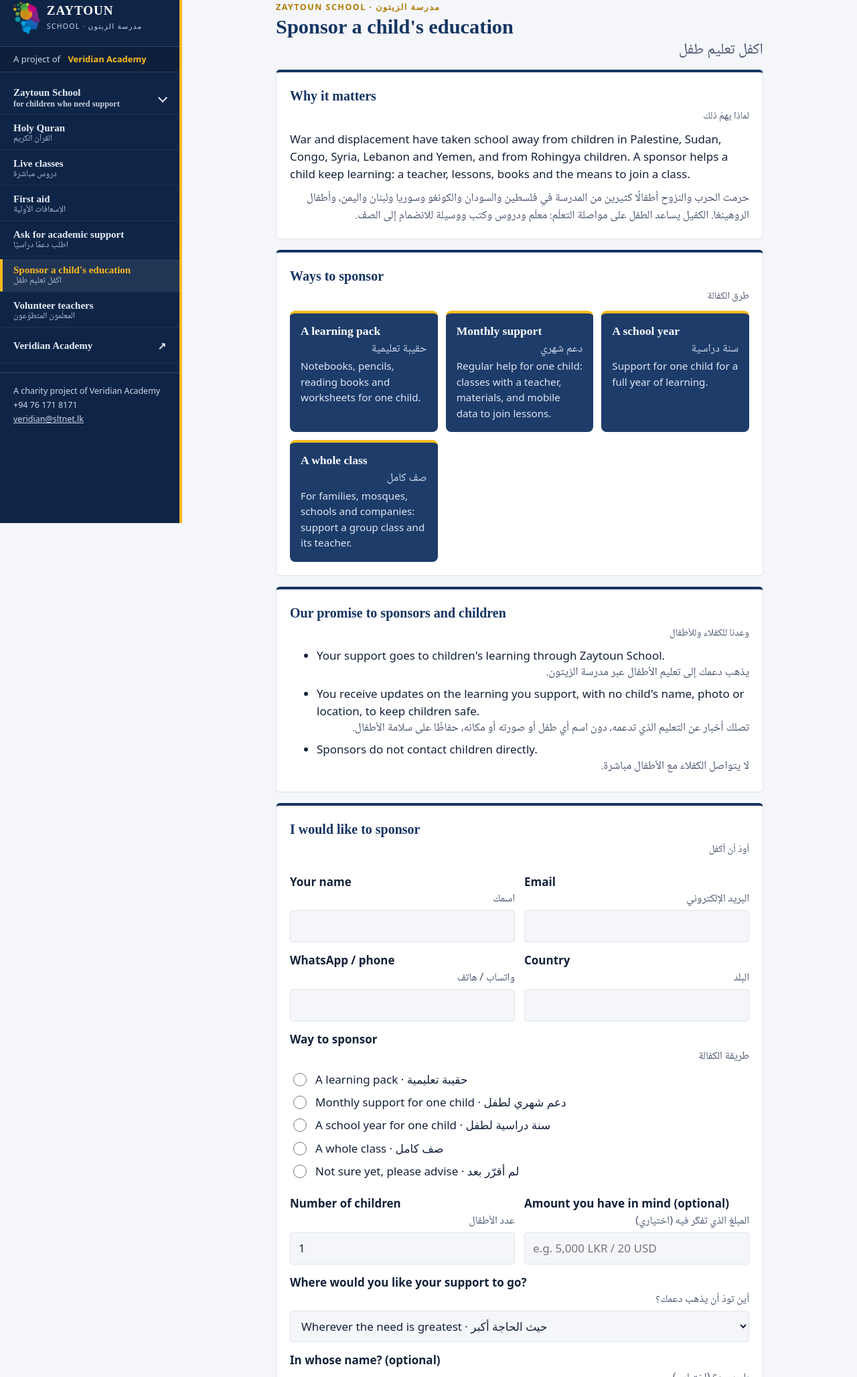
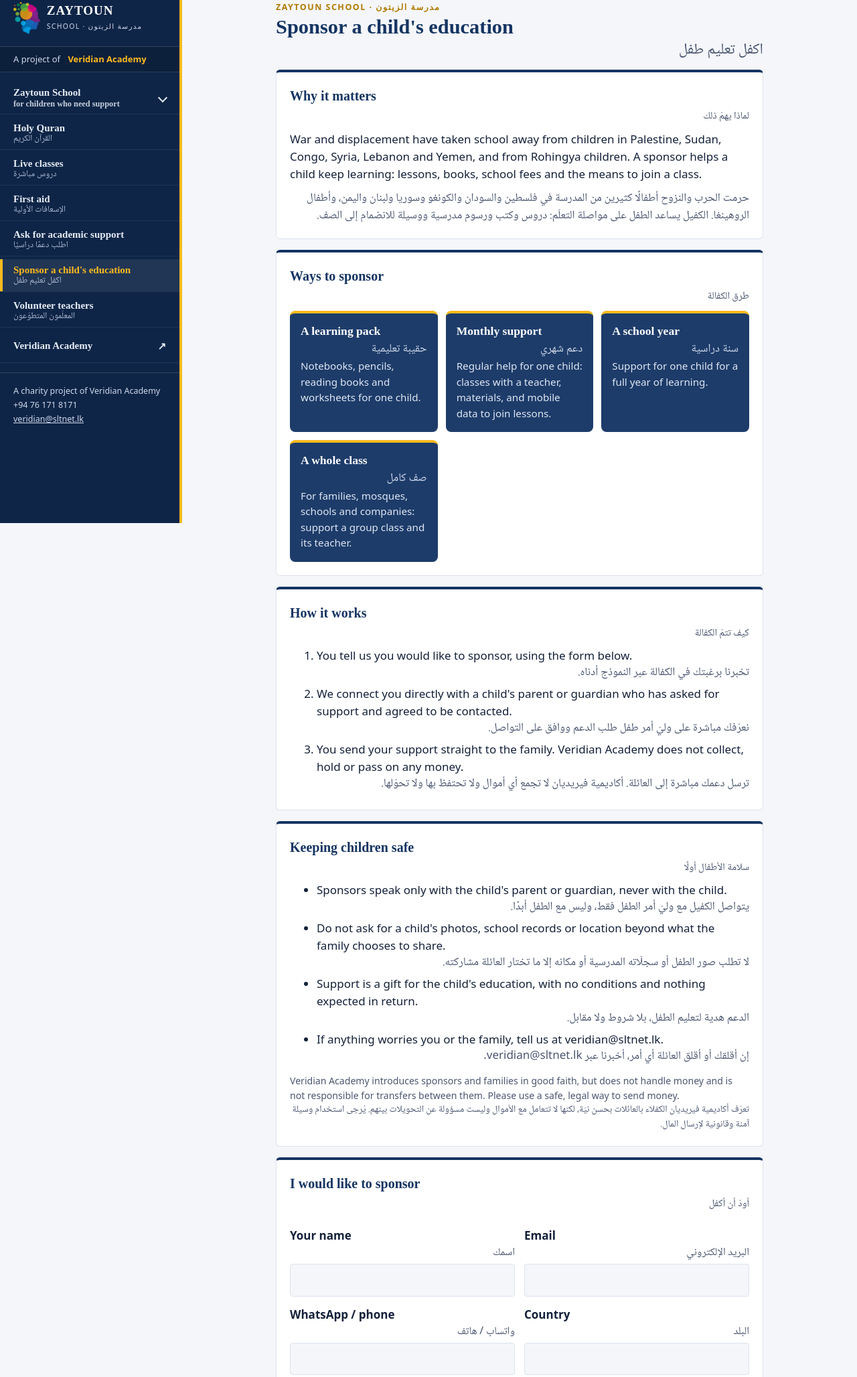
Before and after one commit to sam2408-spec/Veridian, a plain HTML site: page school/sponsor.html in a window 1280 px wide. Shown: the part 19-2075 px from the top of the page at 67% size. Drawn offline with Linux system fonts and the light colour scheme.

Commit message:
Sponsorship: connect sponsors directly with families; Veridian handles no money
Co-Authored-By: Claude Opus 5.5 <noreply@anthropic.com>
Claude-Session: https://claude.ai/code/session_01XxK8kg5TA4EYiyGmqT5x9P

```diff
--- a/school-sw.js
+++ b/school-sw.js
@@ -1,6 +1,6 @@
 // Saves the school on the phone the first time it opens, so it works with no internet afterwards.
 // Quran surahs are kept in a separate cache ("zaytoun-quran") by the page itself, and are never deleted here.
-var CACHE = "zaytoun-v10";
+var CACHE = "zaytoun-v11";
 var KEEP = [CACHE, "zaytoun-quran"];
 var FILES = ["/school", "/school/firstaid", "/school/teach", "/school/help", "/school/sponsor", "/school/nav.js", "/school/manifest.webmanifest", "/img/icon-512.png"];
 self.addEventListener("install", function (e) {
--- a/school/sponsor.html
+++ b/school/sponsor.html
@@ -49,12 +49,12 @@ a{color:var(--navy)}
 <h1>Sponsor a child's education<span class="ar">اكفل تعليم طفل</span></h1>
 </header>
 
-<div class="ok" id="thanks" hidden><b>Thank you for your kindness.</b> The Veridian team will contact you with how to give and how your support will be used.<span class="ar">شكرًا لكرمك. سيتواصل معك فريق فيريديان ليشرح طريقة التبرّع وكيف سيُستخدم دعمك.</span></div>
+<div class="ok" id="thanks" hidden><b>Thank you for your kindness.</b> The Veridian team will contact you to introduce you to a family.<span class="ar">شكرًا لكرمك. سيتواصل معك فريق فيريديان ليعرّفك على إحدى العائلات.</span></div>
 
 <div class="card">
 <h2>Why it matters<span class="ar">لماذا يهمّ ذلك</span></h2>
-<p style="margin:0">War and displacement have taken school away from children in Palestine, Sudan, Congo, Syria, Lebanon and Yemen, and from Rohingya children. A sponsor helps a child keep learning: a teacher, lessons, books and the means to join a class.</p>
-<p class="ar" style="margin:10px 0 0">حرمت الحرب والنزوح أطفالًا كثيرين من المدرسة في فلسطين والسودان والكونغو وسوريا ولبنان واليمن، وأطفال الروهينغا. الكفيل يساعد الطفل على مواصلة التعلّم: معلّم ودروس وكتب ووسيلة للانضمام إلى الصف.</p>
+<p style="margin:0">War and displacement have taken school away from children in Palestine, Sudan, Congo, Syria, Lebanon and Yemen, and from Rohingya children. A sponsor helps a child keep learning: lessons, books, school fees and the means to join a class.</p>
+<p class="ar" style="margin:10px 0 0">حرمت الحرب والنزوح أطفالًا كثيرين من المدرسة في فلسطين والسودان والكونغو وسوريا ولبنان واليمن، وأطفال الروهينغا. الكفيل يساعد الطفل على مواصلة التعلّم: دروس وكتب ورسوم مدرسية ووسيلة للانضمام إلى الصف.</p>
 </div>
 
 <div class="card">
@@ -68,12 +68,23 @@ a{color:var(--navy)}
 </div>
 
 <div class="card">
-<h2>Our promise to sponsors and children<span class="ar">وعدنا للكفلاء وللأطفال</span></h2>
+<h2>How it works<span class="ar">كيف تتمّ الكفالة</span></h2>
+<ol style="margin:0">
+<li>You tell us you would like to sponsor, using the form below.<span class="ar">تخبرنا برغبتك في الكفالة عبر النموذج أدناه.</span></li>
+<li>We connect you directly with a child's parent or guardian who has asked for support and agreed to be contacted.<span class="ar">نعرّفك مباشرة على وليّ أمر طفل طلب الدعم ووافق على التواصل.</span></li>
+<li>You send your support straight to the family. Veridian Academy does not collect, hold or pass on any money.<span class="ar">ترسل دعمك مباشرة إلى العائلة. أكاديمية فيريديان لا تجمع أي أموال ولا تحتفظ بها ولا تحوّلها.</span></li>
+</ol>
+</div>
+
+<div class="card">
+<h2>Keeping children safe<span class="ar">سلامة الأطفال أولًا</span></h2>
 <ul style="margin:0">
-<li>Your support goes to children's learning through Zaytoun School.<span class="ar">يذهب دعمك إلى تعليم الأطفال عبر مدرسة الزيتون.</span></li>
-<li>You receive updates on the learning you support, with no child's name, photo or location, to keep children safe.<span class="ar">تصلك أخبار عن التعليم الذي تدعمه، دون اسم أي طفل أو صورته أو مكانه، حفاظًا على سلامة الأطفال.</span></li>
-<li>Sponsors do not contact children directly.<span class="ar">لا يتواصل الكفلاء مع الأطفال مباشرة.</span></li>
+<li>Sponsors speak only with the child's parent or guardian, never with the child.<span class="ar">يتواصل الكفيل مع وليّ أمر الطفل فقط، وليس مع الطفل أبدًا.</span></li>
+<li>Do not ask for a child's photos, school records or location beyond what the family chooses to share.<span class="ar">لا تطلب صور الطفل أو سجلّاته المدرسية أو مكانه إلا ما تختار العائلة مشاركته.</span></li>
+<li>Support is a gift for the child's education, with no conditions and nothing expected in return.<span class="ar">الدعم هدية لتعليم الطفل، بلا شروط ولا مقابل.</span></li>
+<li>If anything worries you or the family, tell us at veridian@sltnet.lk.<span class="ar">إن أقلقك أو أقلق العائلة أي أمر، أخبرنا عبر veridian@sltnet.lk.</span></li>
 </ul>
+<p class="note" style="margin:12px 0 0">Veridian Academy introduces sponsors and families in good faith, but does not handle money and is not responsible for transfers between them. Please use a safe, legal way to send money.<span class="ar">تعرّف أكاديمية فيريديان الكفلاء بالعائلات بحسن نيّة، لكنها لا تتعامل مع الأموال وليست مسؤولة عن التحويلات بينهم. يُرجى استخدام وسيلة آمنة وقانونية لإرسال المال.</span></p>
 </div>
 
 <form class="card" id="spon" action="https://formsubmit.co/veridian@sltnet.lk" method="POST">
@@ -101,7 +112,6 @@ a{color:var(--navy)}
 
 <div class="two">
 <div><label for="k">Number of children <span class="ar">عدد الأطفال</span></label><input id="k" name="Number of children" type="number" min="1" value="1"></div>
-<div><label for="a">Amount you have in mind (optional) <span class="ar">المبلغ الذي تفكّر فيه (اختياري)</span></label><input id="a" name="Amount and currency" placeholder="e.g. 5,000 LKR / 20 USD"></div>
 </div>
 
 <label for="r">Where would you like your support to go? <span class="ar">أين تودّ أن يذهب دعمك؟</span></label>
@@ -113,10 +123,11 @@ a{color:var(--navy)}
 <label for="m">Message (optional) <span class="ar">رسالة (اختياري)</span></label>
 <textarea id="m" name="Message"></textarea>
 
-<label class="check"><input type="checkbox" name="Agrees to contact" value="Yes" required><span>I agree that the Veridian team may contact me about sponsoring. <span class="ar">أوافق على أن يتواصل معي فريق فيريديان بخصوص الكفالة.</span></span></label>
+<label class="check"><input type="checkbox" name="Agrees to contact" value="Yes" required><span>I agree that the Veridian team may contact me and share my name and contact details with the family I am introduced to. <span class="ar">أوافق على أن يتواصل معي فريق فيريديان وأن يشارك اسمي ووسيلة التواصل معي مع العائلة التي أتعرّف عليها.</span></span></label>
+<label class="check"><input type="checkbox" name="Agrees to safeguarding" value="Yes" required><span>I will follow the "Keeping children safe" rules above. <span class="ar">سألتزم بقواعد سلامة الأطفال المذكورة أعلاه.</span></span></label>
 
 <button class="btn" type="submit">Send · أرسل</button>
-<p class="note">No payment is taken on this page. The Veridian team will reply with how to give.<span class="ar">لا يتم الدفع في هذه الصفحة. سيردّ عليك فريق فيريديان بطريقة التبرّع.</span></p>
+<p class="note">No money is paid on this page or to Veridian Academy. You send your support directly to the family.<span class="ar">لا يُدفع أي مال في هذه الصفحة ولا لأكاديمية فيريديان. ترسل دعمك مباشرة إلى العائلة.</span></p>
 </form>
 
 <footer><p>Zaytoun School is a charity project of Veridian Academy, dedicated by its founder to the most important people in her life. · <a href="/">veridian.lk</a></p></footer>
```
Also changed, not shown: school/help.html (+2 -1 lines).
